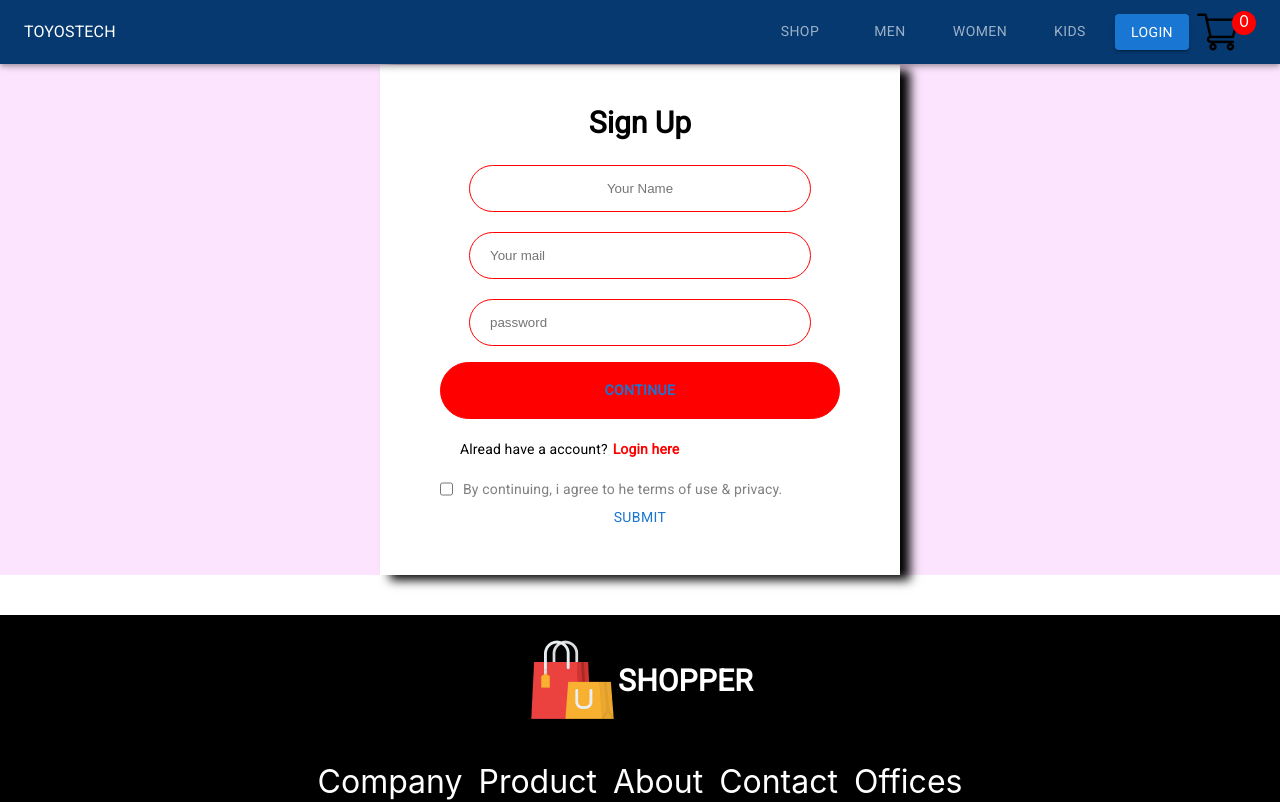
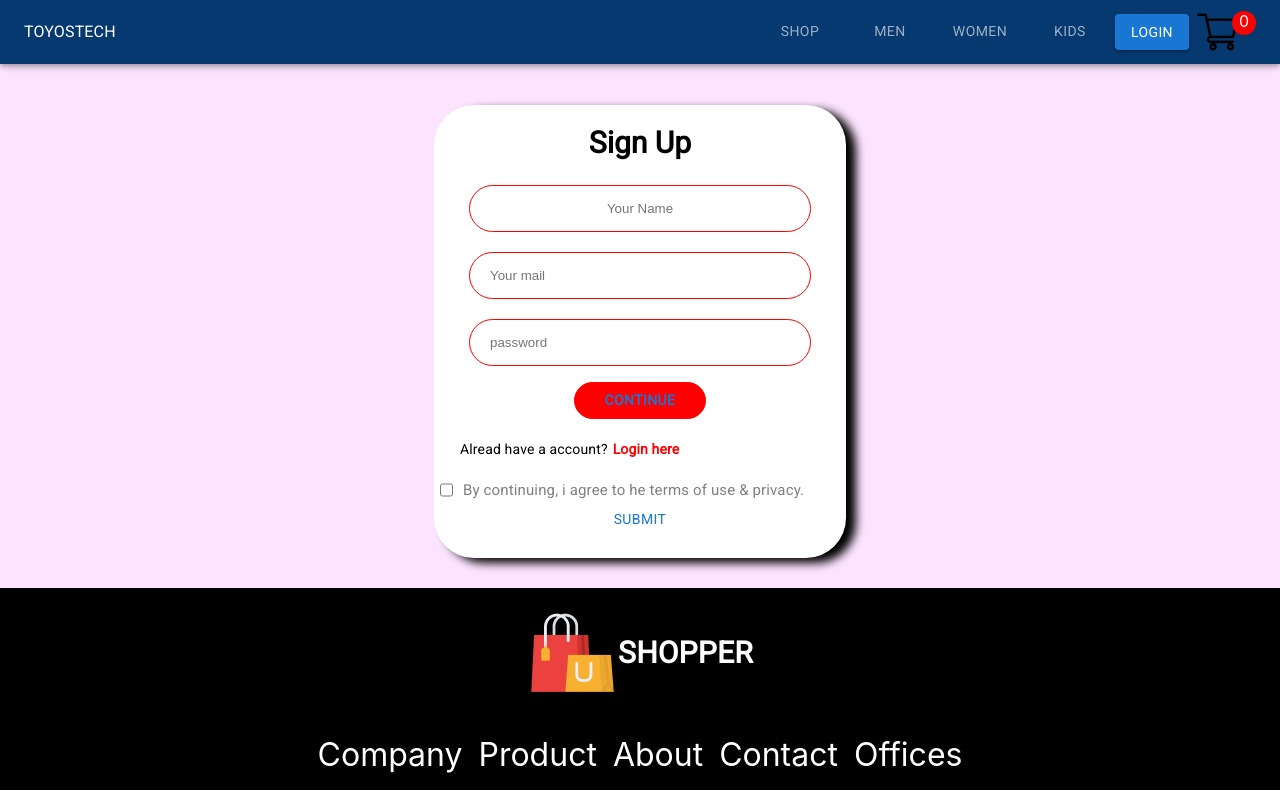
Before and after one commit to Toyostech/E-Shopping, a React (Create React App) app: page /login in a window 1280 px wide. Shown: the top 802 px of the page. Built offline with nearby package versions, Linux system fonts and the light colour scheme.

Commit message:
working on the login page

```diff
--- a/src/App.js
+++ b/src/App.js
@@ -1,7 +1,7 @@
 
 import './App.css';
 
-import { Routes, Route, BrowserRouter, } from 'react-router-dom'
+import { BrowserRouter as Router, Route, Routes, } from 'react-router-dom'
 import NavBar from './component/navbars/NavBars';
 import ShopCategory from './component/Pages/ShopCategory'
 import Product from './component/Pages/Product'
@@ -13,6 +13,7 @@ import banner_kids from './Assets/banner_kids.png'
 import banner_mens from './Assets/banner_mens.png'
 import banner_women from './Assets/banner_women.png'
 import NavBars from './component/navbars/NavBars';
+
 function App() {
   return (
     <div style={{
@@ -20,13 +21,20 @@ function App() {
     }}>
 
 
-      <BrowserRouter>
-        <NavBars />
+
+
+
+
+      <Router>
+        <NavBar/>
 
 
         <Routes>
+          <Route path='/' element={<Shop />} />
 
-          <Route path='/' element={<Shop />} />
+
+
+
           <Route path='/mens' element={<ShopCategory banner={banner_mens} category="men" />} />
           <Route path='/womens' element={<ShopCategory banner={banner_women} category="women" />} />
           <Route path='/kids' element={<ShopCategory banner={banner_kids} category="kid" />} />
@@ -38,9 +46,17 @@ function App() {
           <Route path='/cart' element={<Cart />} />
           <Route path='/login' element={<LoginSignup />} />
 
+
+
         </Routes>
 
-      </BrowserRouter>
+
+
+
+
+      </Router>
+
+
 
 
 
--- a/src/component/Pages/LoginSignup.jsx
+++ b/src/component/Pages/LoginSignup.jsx
@@ -50,11 +50,12 @@ const LoginSignup = () => {
   return (
     <>
       <section style={{
-        paddingTop: 50,
-        marginTop: 15,
+        paddingTop:isMobile? 40:90,
+        marginTop:isMobile? 10 : 15,
         background: "#fce3fe",
         textAlign: "center",
         justifyContent: "center",
+        paddingBottom:isMobile? 20: 30
 
 
 
@@ -63,16 +64,18 @@ const LoginSignup = () => {
       }}>
         <Box sx={{
           bgcolor: "#FFF",
-          padding: 5,
+          paddingBottom: 50,
+
           width: isMobile ? "300px" : "400px",
 
           margin: "auto",
-          padding: "40px 60px",
+          padding: "20px 6px",
           boxShadow: "10px 5px 10px",
+          borderRadius: 10
 
-          ":hover": {
-            background: "#fce3fd"
-          }
+          // ":hover": {
+          //   background: "#fce3fd"
+          // }
 
 
 
@@ -132,14 +135,14 @@ const LoginSignup = () => {
             <Button variant='outlined'
               onClick={Submit}
 
-              fullWidth sx={{
+               sx={{
                 bgcolor: "red",
                 border: "1px solid red",
                 borderRadius: "35px",
                 marginTop: 2,
-                padding: "15px 100px",
+                padding: "5px 30px",
                 cursor: "pointer",
-                fontWeight: 600
+                fontWeight:isMobile? 500: 600
               }}>Continue</Button>
             <div style={{
               display: "flex",
@@ -157,10 +160,11 @@ const LoginSignup = () => {
               display: "flex",
               gap: 10,
 
+
             }}>
               <input padding={"50px"} type="checkbox" />
 
-              <Typography variant='body2' fontWeight={500} color='gray'>By continuing, i agree to he terms of use & privacy.</Typography>
+              <Typography  fontSize={{xs:10, md:15}} fontWeight={500} color='gray'>By continuing, i agree to he terms of use & privacy.</Typography>
             </div>
 
             <Button onSubmit={Submit}>Submit</Button>
--- a/src/component/footer/Footer.jsx
+++ b/src/component/footer/Footer.jsx
@@ -9,13 +9,14 @@ const Footer = () => {
     const isMobile= useMediaQuery(useTheme().breakpoints.down("md"))
     return (
         <section style={{
-            paddingTop:isMobile? 30 : 40
+            paddingTop:isMobile? 30 : 0
 
         }}>
             <div style={{
                 textAlign: "center",
                 justifyContent: "center",
-                background: "#000"
+                background: "#000",
+
             }}>
                 <div className='flex' style={{
                     padding:isMobile? 10: 20
--- a/src/component/herosection/Hero.jsx
+++ b/src/component/herosection/Hero.jsx
@@ -1,4 +1,4 @@
-import { Box, Button, Container, Grid, Typography,useMediaQuery, useTheme } from '@mui/material'
+import { Box, Button, Container, Grid, Typography, useMediaQuery, useTheme } from '@mui/material'
 import React from 'react'
 import hand_icon from '../../Assets/hand_icon.png'
 import arrow_icon from '../../Assets/arrow.png'
@@ -11,7 +11,9 @@ const Hero = () => {
             <section style={{
                 background: " #fde1ff",
 
+
             }}>
+
                 <Container>
 
                     <Box>
@@ -28,7 +30,7 @@ const Hero = () => {
                                 }}>
                                     <Typography sx={{
                                         lineBreak: "auto"
-                                    }} fontSize={{xs: "2.5rem", md: "5rem"}} fontWeight={800} >new
+                                    }} fontSize={{ xs: "2.5rem", md: "5rem" }} fontWeight={800} >new
                                         <span>
                                             <img src={hand_icon} alt="" width={50} height={50} />
                                         </span>
@@ -36,8 +38,9 @@ const Hero = () => {
                                     </Typography>
 
 
+                                    <div>
                                         <div style={{
-                                        padding:isMobile? "5px 0px 5px 0px  ": "10px",
+                                            padding: isMobile ? "4px 0px 5px 0px" : "10px",
                                             borderRadius: '30px',
                                             background: 'red',
                                             display: "flex",
@@ -48,9 +51,10 @@ const Hero = () => {
 
 
                                         }}>
-                                        <Typography variant='h5' fontSize={{xs: "1rem", md: "2rem"}} fontWeight={600}>
+                                            <Typography variant='h2' fontSize={{ xs: "1rem", md: "2rem" }} fontWeight={600}>
                                                 Latest Collection </Typography>
                                             <img width={25} height={25} src={arrow_icon} alt="" />
+                                        </div>
                                     </div>
                                 </div>
 
@@ -60,7 +64,7 @@ const Hero = () => {
                             </Grid>
                             <Grid item md={6}>
                                 <img src={hero_icon} style={{
-                                    width:isMobile? 300 : 600,
+                                    width: isMobile ? 300 : 600,
                                     height: "auto"
                                 }} alt="" />
 
```
Lines whose indentation alone changed are shown as unchanged.
